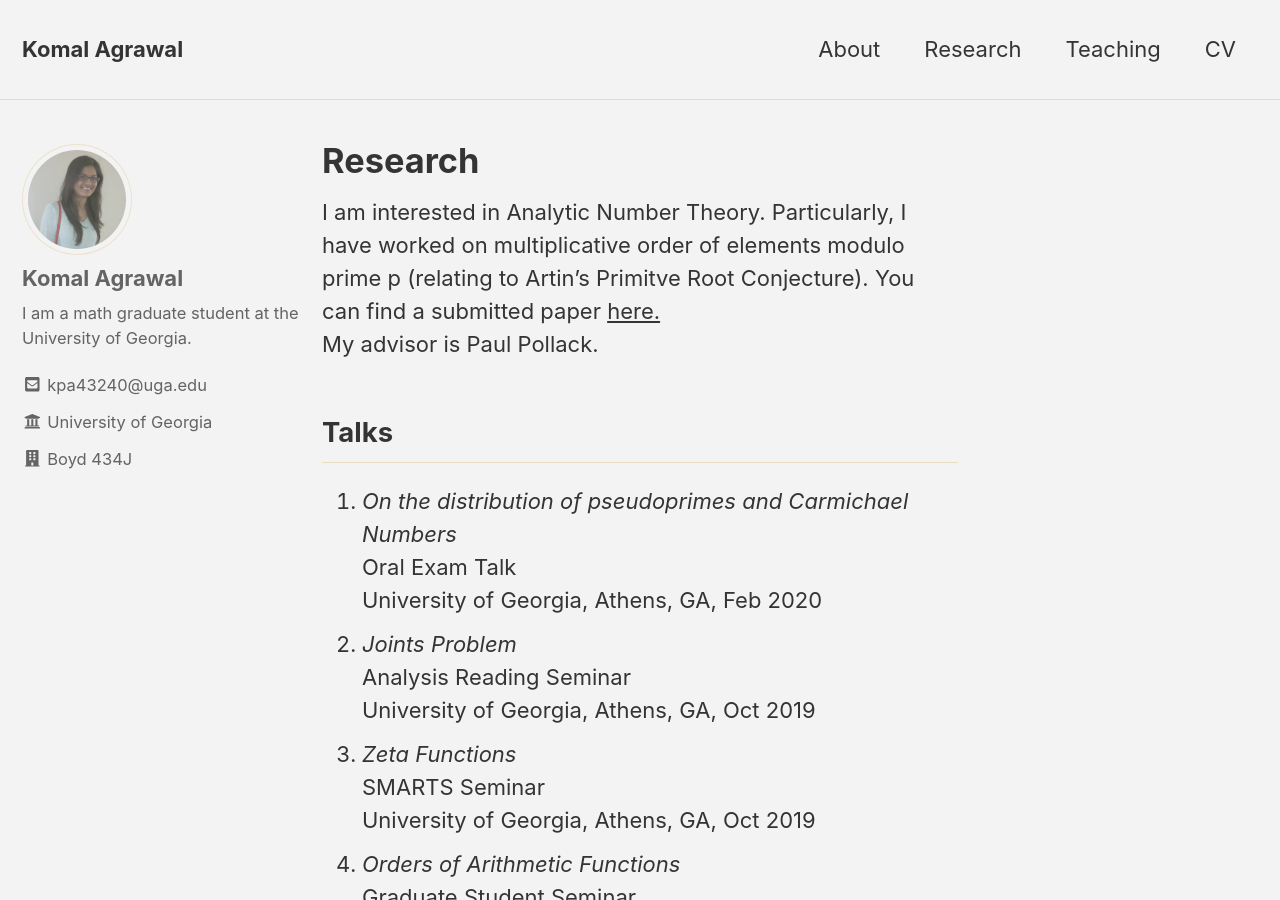
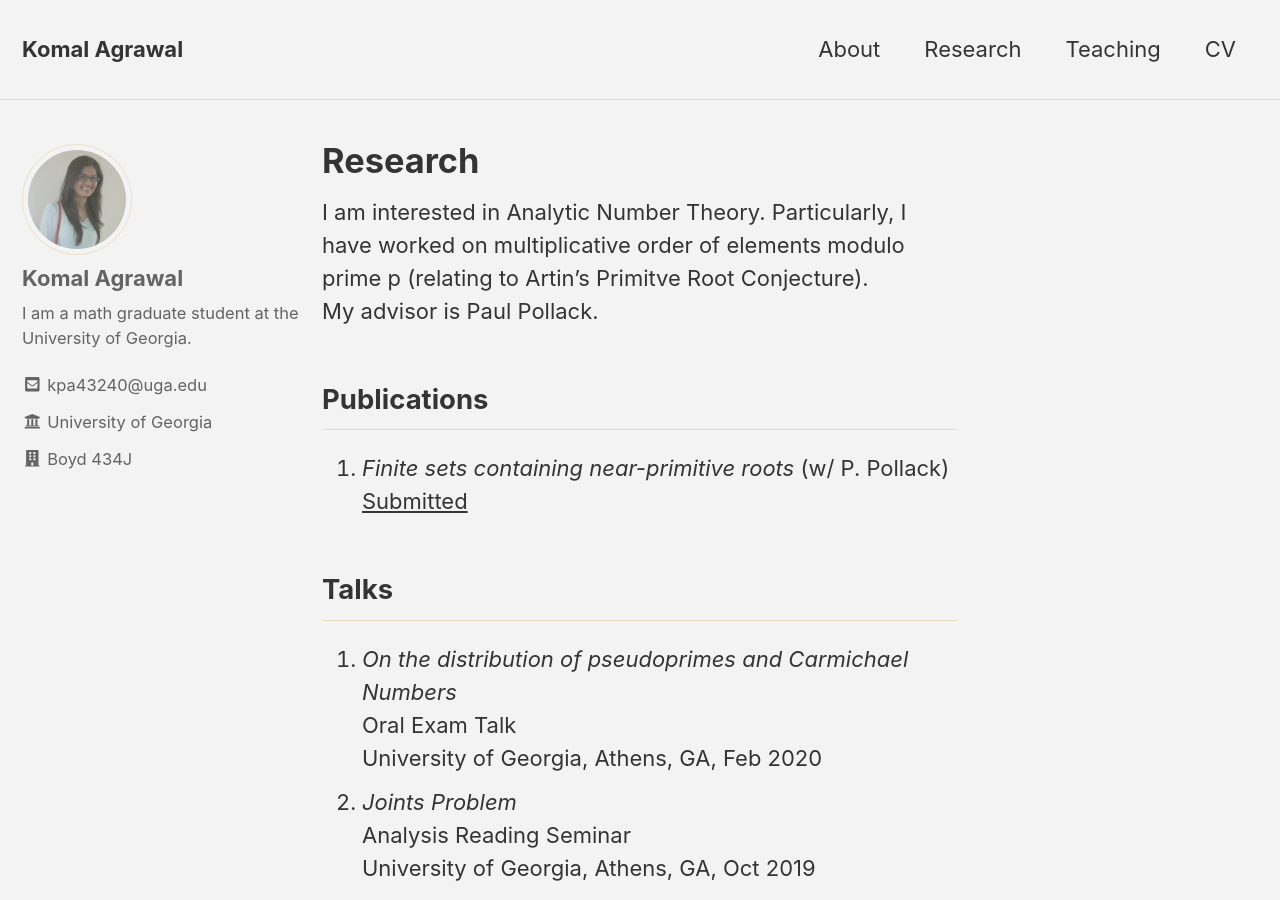
Before and after one commit to komala033/komala033.github.io, a Jekyll site: the page built from research.md, in a window 1280 px wide and 900 px high. Built offline with Jekyll 4.4.1, drawn with Linux system fonts in a browser that asks for light colours; nearby versions of some CDN libraries.

Commit message:
Update research.md

```diff
--- a/research.md
+++ b/research.md
@@ -2,9 +2,13 @@
 layout: single
 title: Research
 ---
-I am interested in Analytic Number Theory. Particularly, I have worked on multiplicative order of elements modulo prime p (relating to Artin's Primitve Root Conjecture). You can find a submitted paper <a href="https://arxiv.org/abs/2006.15200" target="_blank">here.</a> <br/>
+I am interested in Analytic Number Theory. Particularly, I have worked on multiplicative order of elements modulo prime p (relating to Artin's Primitve Root Conjecture). <br/>
 My advisor is Paul Pollack.
 
+
+## Publications
+1. *Finite sets containing near-primitive roots* (w/ P. Pollack) <br/>
+   <a href="https://arxiv.org/abs/2006.15200" target="_blank">Submitted</a>
 
 ## Talks
 1. *On the distribution of pseudoprimes and Carmichael Numbers*
```
